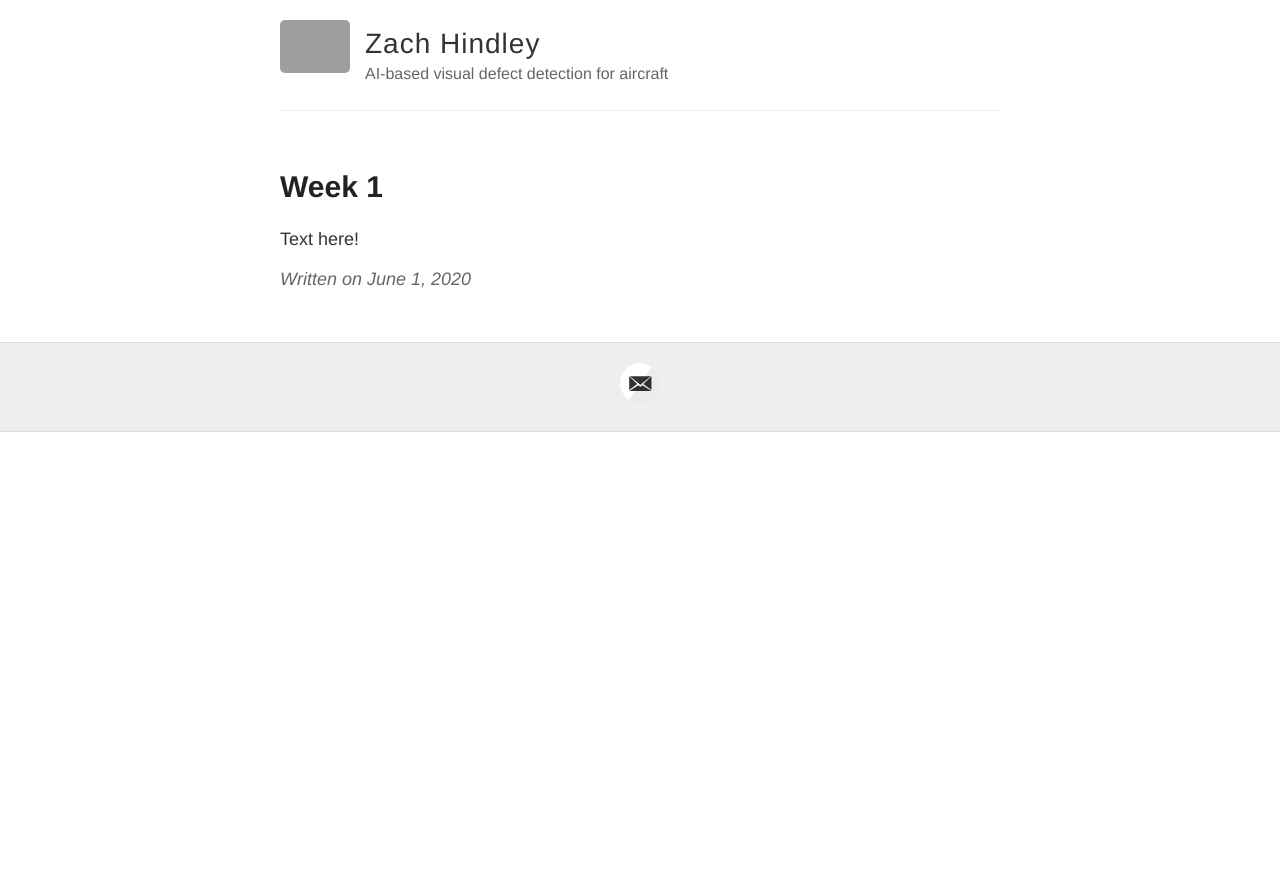
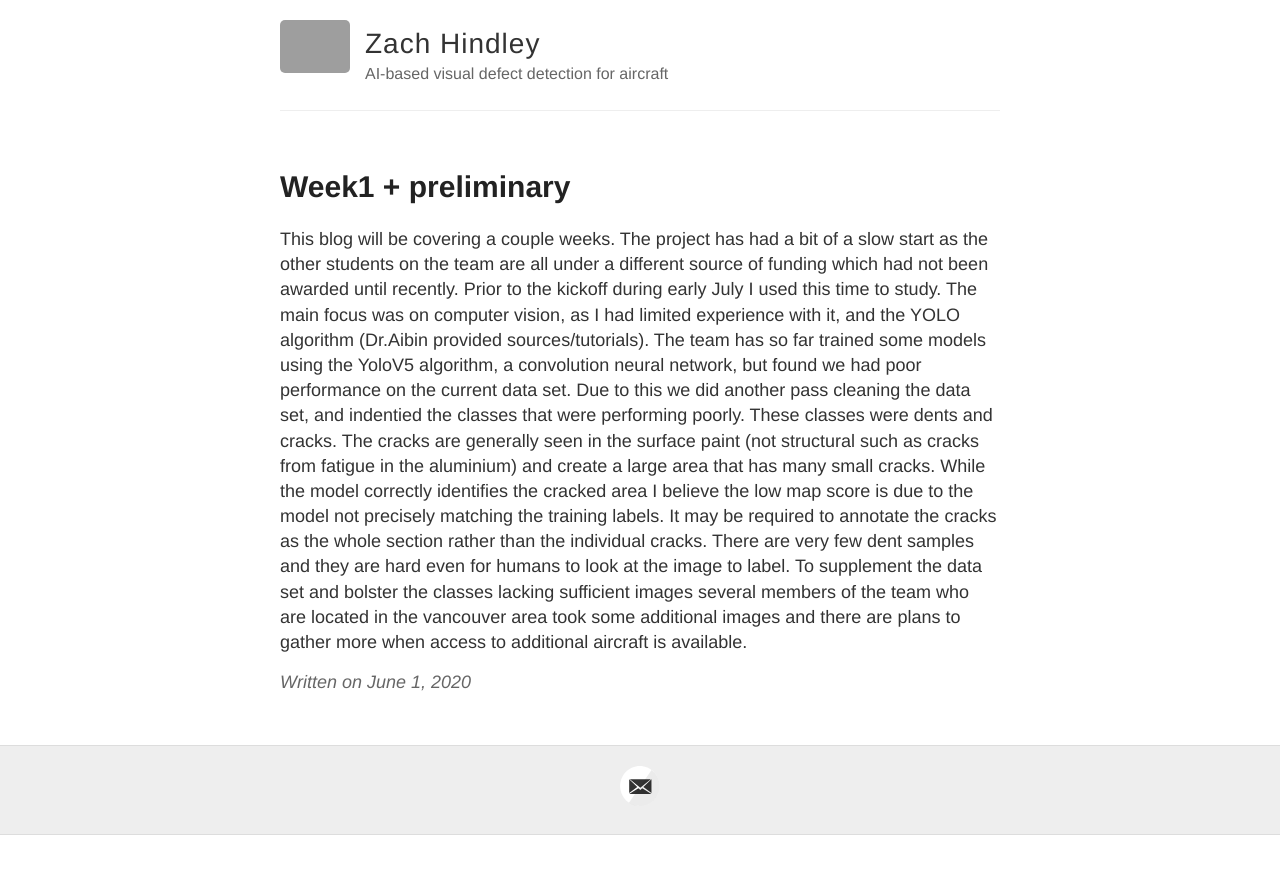
Before and after one commit to zhindley/zhindley.github.io, a Jekyll site: the page built from _posts/2020-06-01-week1.md, in a window 1280 px wide. Shown: the top 874 px of the page. Built offline with Jekyll 4.4.1, drawn with Linux system fonts in a browser that asks for light colours; grey boxes are pictures that could not be loaded.

Commit message:
Update 2020-06-01-week1.md

```diff
--- a/_posts/2020-06-01-week1.md
+++ b/_posts/2020-06-01-week1.md
@@ -1,6 +1,7 @@
 ---
 layout: post
-title: Week 1
+title: Week1 + preliminary
 ---
 
-Text here!
+This blog will be covering a couple weeks. The project has had a bit of a slow start as the other students on the team are all under a different source of funding which had not been awarded until recently. Prior to the kickoff during early July I used this time to study. The main focus was on computer vision, as I had limited experience with it, and the YOLO algorithm (Dr.Aibin provided sources/tutorials).
+The team has so far trained some models using the YoloV5 algorithm, a convolution neural network, but found we had poor performance on the current data set. Due to this we did another pass cleaning the data set, and indentied the classes that were performing poorly. These classes were dents and cracks. The cracks are generally seen in the surface paint (not structural such as cracks from fatigue in the aluminium) and create a large area that has many small cracks. While the model correctly identifies the cracked area I believe the low map score is due to the model not precisely matching the training labels. It may be required to annotate the cracks as the whole section rather than the individual cracks. There are very few dent samples and they are hard even for humans to look at the image to label. To supplement the data set and bolster the classes lacking sufficient images several members of the team who are located in the vancouver area took some additional images and there are plans to gather more when access to additional aircraft is available.
```
